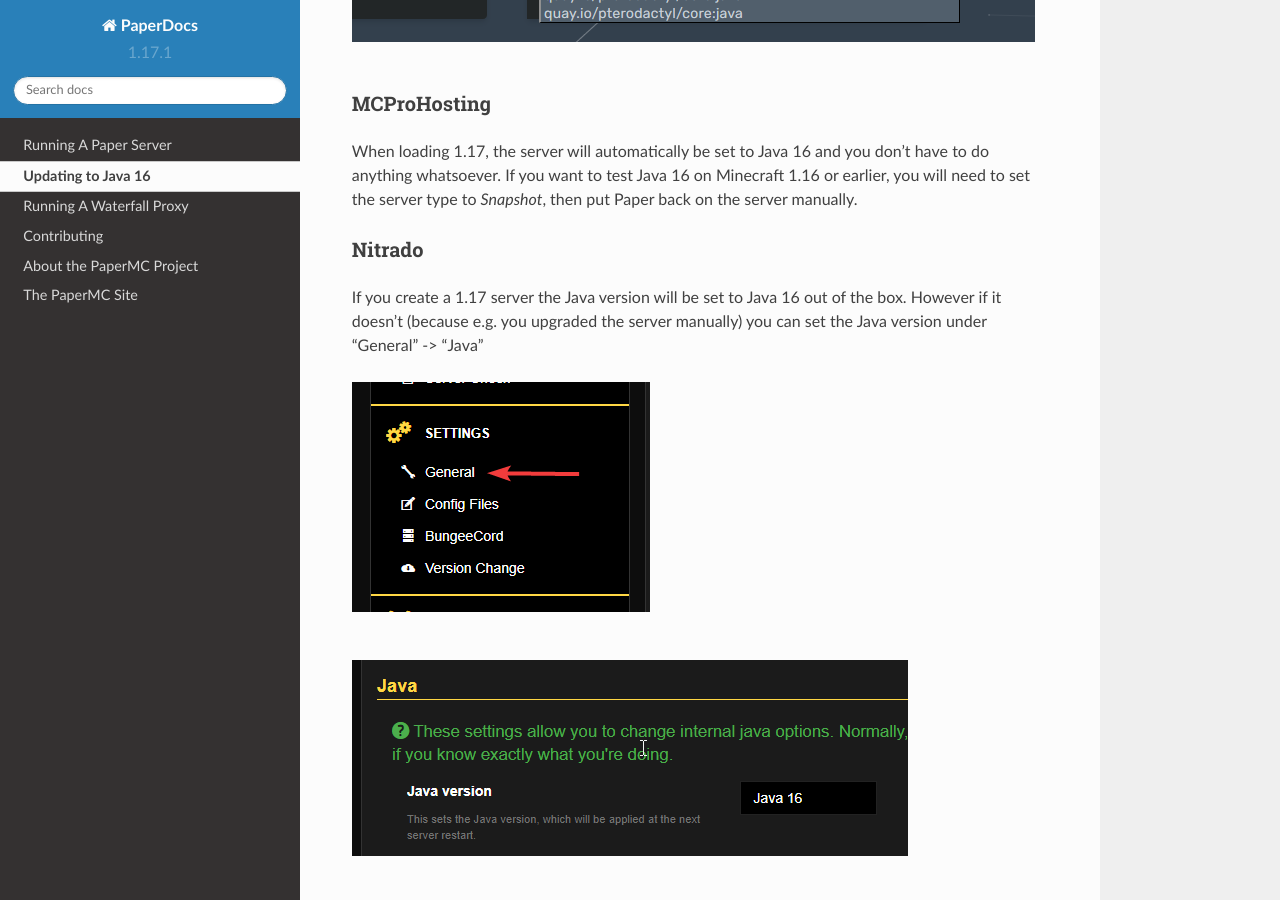
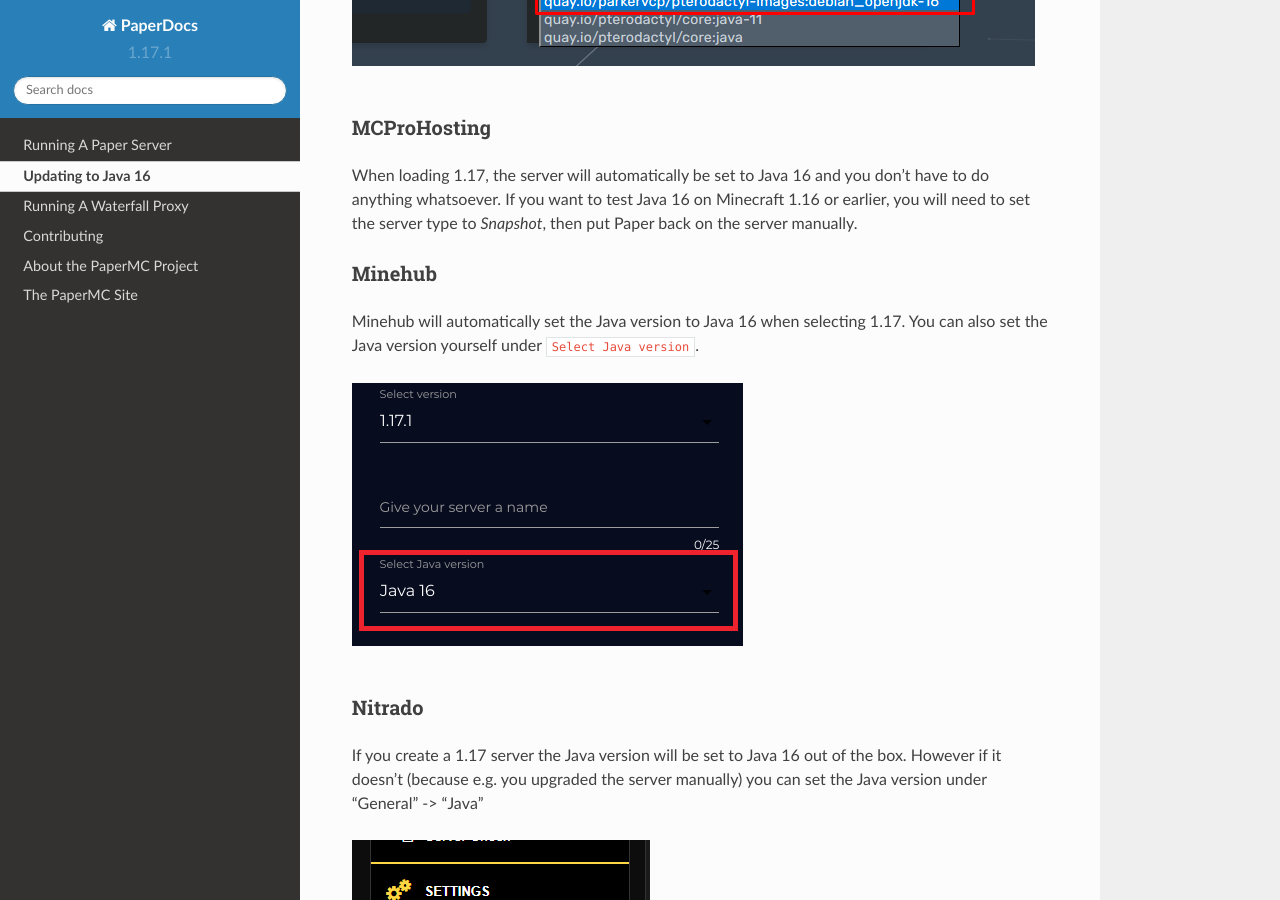
Before and after one commit to PaperMC/PaperDocs, a Sphinx documentation site: the page built from source/java-update/index.rst, in a window 1280 px wide and 900 px high, scrolled down 3028 px. Built offline with Sphinx 7.4.7 and the Read the Docs theme 2.0.0, drawn with Linux system fonts in a browser that asks for light colours.

Commit message:
Add Minehub to shared hosts list (#104)
* Add Minehub to shared hosts list

* use double backticks

* new image with higher resolution

Co-authored-by: vadim <vadim@minehub.de>

```diff
--- a/source/java-update/index.rst
+++ b/source/java-update/index.rst
@@ -106,6 +106,16 @@
 have to do anything whatsoever. If you want to test Java 16 on Minecraft 1.16 or
 earlier, you will need to set the server type to *Snapshot*, then put Paper back
 on the server manually.
+
+Minehub
+~~~~~~~~~~~~
+
+Minehub will automatically set the Java version to Java 16 when selecting 1.17.
+You can also set the Java version yourself under ``Select Java version``.
+
+.. image:: java-update-assets/minehub-java-version.png
+
+|br|
 
 Nitrado
 ~~~~~~~
```
Also changed, not shown: source/java-update/java-update-assets/minehub-java-version.png (added).
